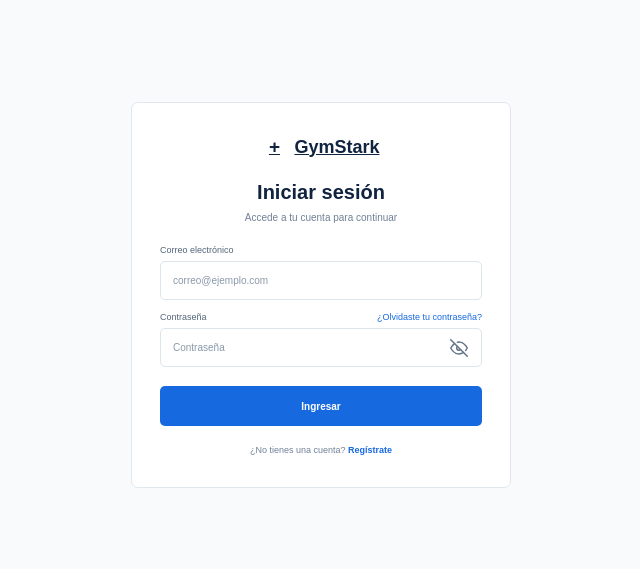
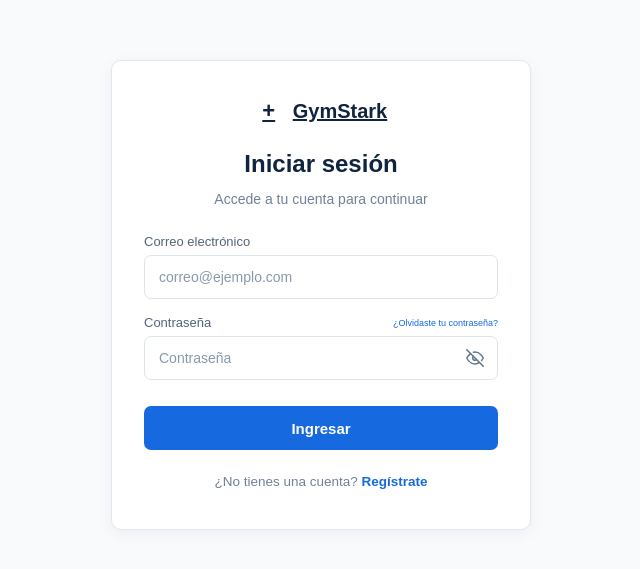
Before and after one commit to Hrid1402/GymSystem, a React (Vite) app in the folder frontend/: page /login in a window 1280 px wide. Shown: the part 105-674 px from the top of the page, without its empty margins (319-959 px from the left). Built offline with nearby package versions, Linux system fonts and the light colour scheme; no server answers.

Commit message:
fix: arreglar formato de login

```diff
--- a/frontend/src/styles/login.css
+++ b/frontend/src/styles/login.css
@@ -5,31 +5,32 @@
     align-items: center;
     justify-content: center;
     background-color: #f8fafc;
-    padding: 20px;
+    padding: 24px;
+    box-sizing: border-box;
 }
-
 
 /* Tarjeta principal */
 .login-card {
     width: 100%;
-    max-width: 380px;
-    padding: 32px 28px;
+    max-width: 420px;
+    padding: 36px 32px;
     background-color: white;
     border: 1px solid #e1e7ee;
-    border-radius: 7px;
+    border-radius: 10px;
     text-align: center;
+    box-shadow: 0 4px 16px rgba(16, 35, 63, 0.05);
+    box-sizing: border-box;
 }
-
 
 /* Logo */
 .login-logo {
     display: flex;
     align-items: center;
     justify-content: center;
-    gap: 8px;
-    margin-bottom: 22px;
+    gap: 10px;
+    margin-bottom: 24px;
     color: #10233f;
-    font-size: 18px;
+    font-size: 20px;
     font-weight: bold;
 }
 
@@ -37,25 +38,25 @@
     display: flex;
     align-items: center;
     justify-content: center;
-    width: 24px;
-    height: 24px;
-    font-size: 19px;
+    width: 28px;
+    height: 28px;
+    font-size: 22px;
 }
-
 
 /* Título */
 .login-card h1 {
     margin: 0;
     color: #10233f;
-    font-size: 20px;
+    font-size: 24px;
+    line-height: 1.25;
 }
 
 .login-description {
-    margin: 8px 0 22px;
+    margin: 10px 0 24px;
     color: #718197;
-    font-size: 10px;
+    font-size: 14px;
+    line-height: 1.5;
 }
-
 
 /* Formulario */
 .login-card form {
@@ -63,69 +64,72 @@
 }
 
 .input-group {
-    margin-bottom: 12px;
+    margin-bottom: 16px;
 }
 
 .input-group label {
     display: block;
     margin-bottom: 6px;
     color: #53657a;
-    font-size: 9px;
+    font-size: 13px;
+    font-weight: 500;
 }
 
 .input-group input {
     width: 100%;
-    height: 39px;
-    padding: 0 12px;
+    height: 44px;
+    padding: 0 14px;
     border: 1px solid #dce4ec;
-    border-radius: 5px;
+    border-radius: 7px;
     outline: none;
     color: #243b53;
-    font-size: 10px;
+    font-size: 14px;
     background-color: white;
+    box-sizing: border-box;
+    transition: border-color 0.15s ease, box-shadow 0.15s ease;
 }
 
 .input-group input:focus {
     border-color: #2878e8;
     box-shadow:
-        0 0 0 2px rgba(40, 120, 232, 0.10);
+        0 0 0 3px rgba(40, 120, 232, 0.12);
 }
 
 .input-group input::placeholder {
     color: #8a99aa;
+    font-size: 14px;
 }
-
 
 /* Botón */
 .login-button {
     width: 100%;
-    height: 40px;
-    margin-top: 7px;
+    height: 44px;
+    margin-top: 10px;
     border: none;
-    border-radius: 5px;
+    border-radius: 7px;
     background-color: #1769e0;
     color: white;
-    font-size: 10px;
-    font-weight: bold;
+    font-size: 15px;
+    font-weight: 600;
     cursor: pointer;
+    transition: background-color 0.15s ease;
 }
 
 .login-button:hover {
     background-color: #125bc4;
 }
 
-
 /* Registro */
-
 .register-text {
-    margin: 19px 0 0;
+    margin: 22px 0 0;
     color: #718197;
-    font-size: 9px;
+    font-size: 13.5px;
+    line-height: 1.5;
 }
 
 .register-text a {
     color: #1769e0;
-    font-weight: bold;
+    font-weight: 600;
     text-decoration: none;
 }
 
```
